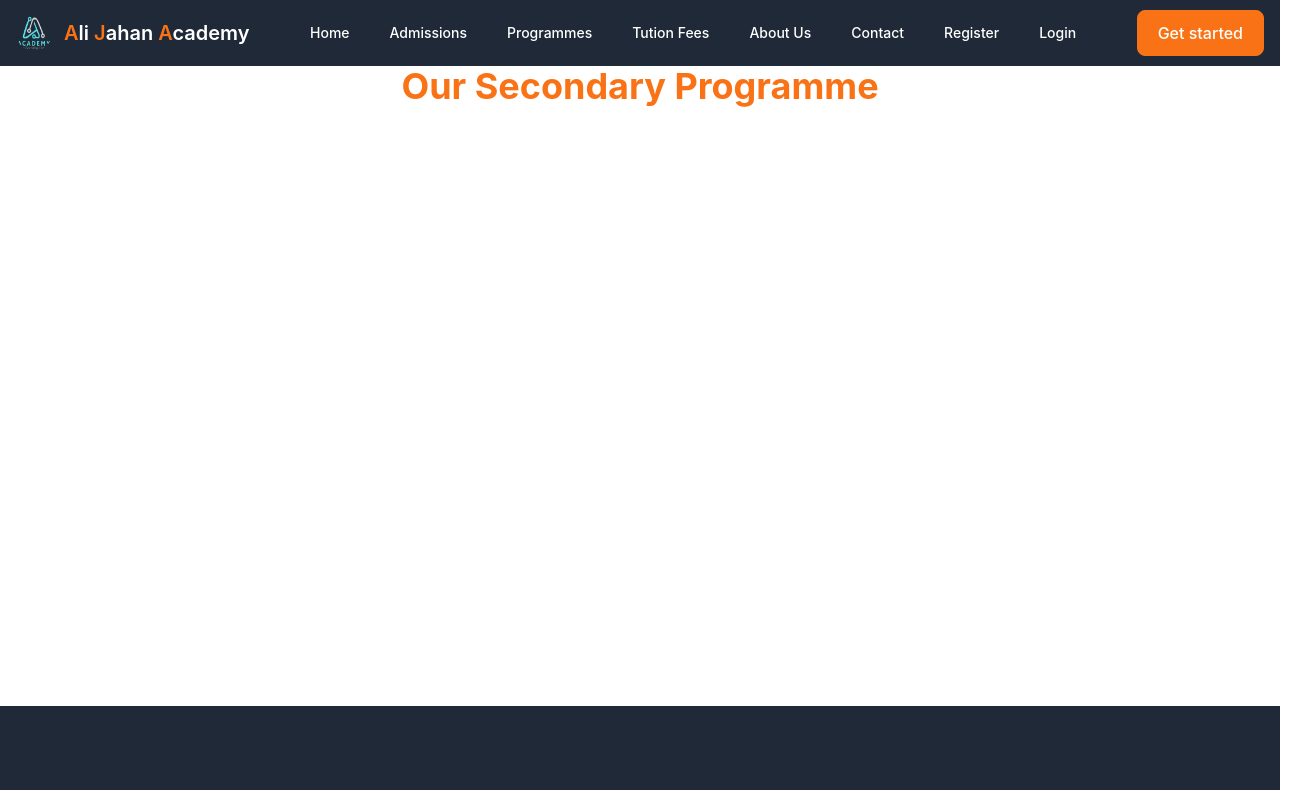
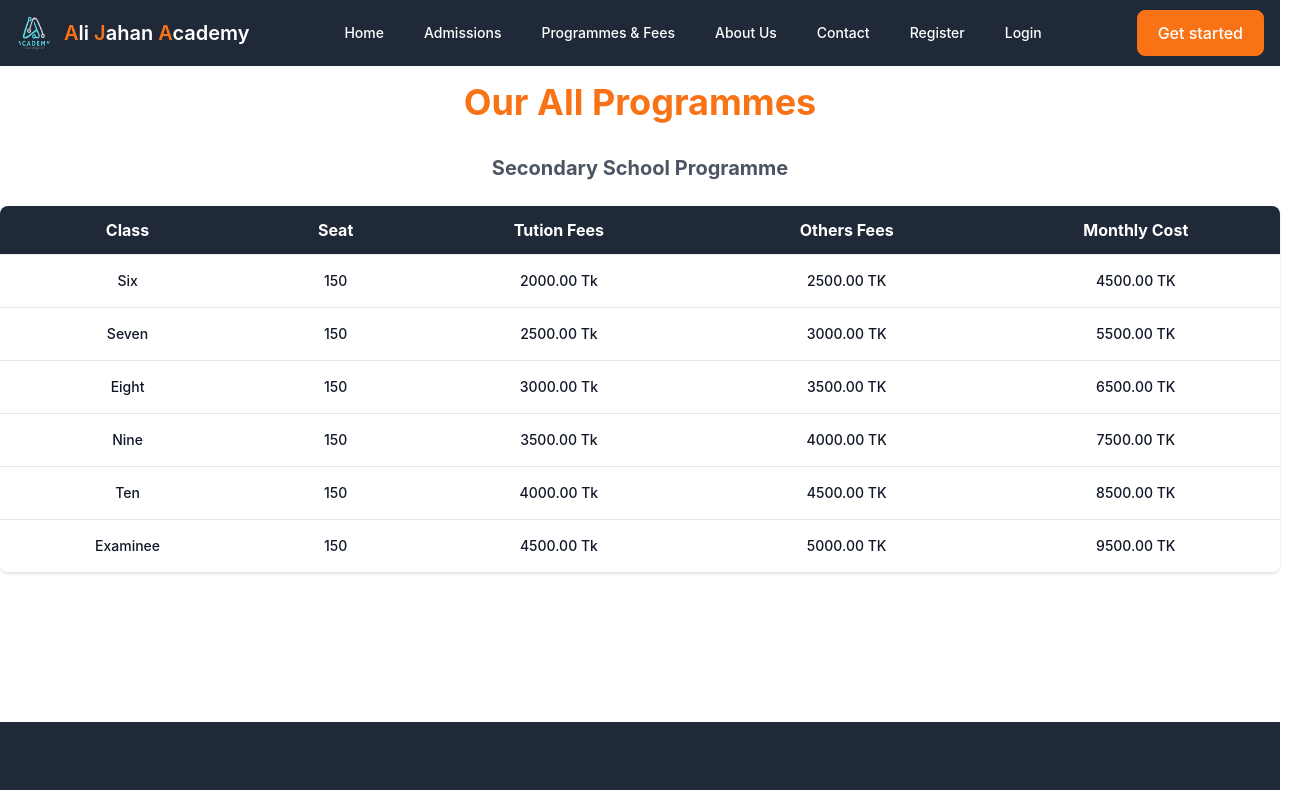
Before and after one commit to Ashraful2880/Client-AliJahan-Academy, a React (Create React App) app: page /programme in a window 1280 px wide. Shown: the top 790 px of the page, 1312 px wide, since content can reach past the window. Built offline with nearby package versions, Linux system fonts and the light colour scheme.

Commit message:
Programme & Fees Page Design Added

```diff
--- /dev/null
+++ b/public/Programme.json
@@ -0,0 +1,38 @@
+[
+    {
+        "class": "Six",
+        "seat": 150,
+        "fees": 2000,
+        "others": 2500
+    },
+    {
+        "class": "Seven",
+        "seat": 150,
+        "fees": 2500,
+        "others": 3000
+    },
+    {
+        "class": "Eight",
+        "seat": 150,
+        "fees": 3000,
+        "others": 3500
+    },
+    {
+        "class": "Nine",
+        "seat": 150,
+        "fees": 3500,
+        "others": 4000
+    },
+    {
+        "class": "Ten",
+        "seat": 150,
+        "fees": 4000,
+        "others": 4500
+    },
+    {
+        "class": "Examinee",
+        "seat": 150,
+        "fees": 4500,
+        "others": 5000
+    }
+]
--- a/src/App.js
+++ b/src/App.js
@@ -12,7 +12,6 @@ import Register from './Components/Register/Register';
 import Admissions from './Components/Admissions/Admissions';
 import Department from './Components/Programme/Programme';
 import Programme from './Components/Programme/Programme';
-import TutionFee from './Components/TutionFee/TutionFee';
 
 function App() {
   return (
@@ -28,7 +27,6 @@ function App() {
           <Route path='/admission' element={<Admissions />} />
           <Route path='/department' element={<Department />} />
           <Route path='/programme' element={<Programme />} />
-          <Route path='/fees' element={<TutionFee />} />
           <Route path='/contact' element={<Contact />} />
           <Route path='/register' element={<Register />} />
           <Route path='/login' element={<Login />} />
--- a/src/Components/Common/Header/Header.js
+++ b/src/Components/Common/Header/Header.js
@@ -37,12 +37,7 @@ const Header = () => {
                         </li>
                         <li>
                             <Link to="/programme" className="block py-2 text-white text-md hover:bg-orange-500 px-5 rounded" >
-                                Programmes
-                            </Link>
-                        </li>
-                        <li>
-                            <Link to="/fees" className="block py-2 text-white text-md hover:bg-orange-500 px-5 rounded" >
-                                Tution Fees
+                                Programmes & Fees
                             </Link>
                         </li>
                         <li>
--- a/src/Components/Programme/Programme.js
+++ b/src/Components/Programme/Programme.js
@@ -1,10 +1,66 @@
-import React from 'react';
+import React, { useEffect, useState } from 'react';
 
 const Programme = () => {
+    const [programmes, setProgrammes] = useState([])
+    useEffect(() => {
+        fetch("./Programme.json")
+            .then(res => res.json())
+            .then(data => setProgrammes(data))
+    }, [])
     return (
         <div className="container mx-auto h-[80vh]">
-            <div>
-                <h1 className="text-4xl text-orange-500 font-bold">Our Secondary Programme</h1>
+            <h1 className="text-4xl text-orange-500 font-bold mb-10 mt-4">Our All Programmes</h1>
+            <div className="-my-2 overflow-x-auto sm:-mx-6 lg:-mx-8">
+                <h1 className="text-xl font-bold text-gray-600 mb-4">Secondary School Programme</h1>
+                <div className="py-2 align-middle inline-block min-w-full sm:px-6 lg:px-8">
+                    <div className="shadow overflow-hidden border-b border-gray-200 sm:rounded-lg">
+                        <table className="min-w-full divide-y divide-gray-200">
+                            <thead className="bg-gray-50">
+                                <tr className="text-white bg-gray-800">
+                                    <th className="py-3">Class</th>
+                                    <th className="py-3">Seat</th>
+                                    <th className="py-3">Tution Fees</th>
+                                    <th className="py-3">Others Fees</th>
+                                    <th className="py-3">Monthly Cost</th>
+                                </tr>
+                            </thead>
+                            <tbody className="bg-white divide-y divide-gray-200">
+                                {programmes.map((programme) => (
+                                    <tr key={programme._id} className=" hover:bg-gray-200 cursor-pointer duration-300">
+                                        <td className="px-6 py-4 whitespace-nowrap">
+                                            <div className="">
+                                                <div className="text-sm font-medium text-gray-900">{programme.class}</div>
+                                            </div>
+                                        </td>
+                                        <td className="px-6 py-4 whitespace-nowrap">
+                                            <div className="">
+                                                <div className="text-sm font-medium text-gray-900">
+                                                    {programme?.seat}</div>
+                                            </div>
+                                        </td>
+                                        <td className="px-6 py-4 whitespace-nowrap">
+                                            <div className="">
+                                                <div className="text-sm font-medium text-gray-900">{programme?.fees}.00 Tk</div>
+                                            </div>
+                                        </td>
+                                        <td className="px-6 py-4 whitespace-nowrap">
+                                            <div className="">
+                                                <div className="text-sm font-medium text-gray-900">{programme.others}.00 TK</div>
+                                            </div>
+                                        </td>
+                                        <td className="px-6 py-4 whitespace-nowrap">
+                                            <div className="">
+                                                <div className="text-sm font-medium text-gray-900">
+                                                    {programme?.fees + programme?.others}.00 TK
+                                                </div>
+                                            </div>
+                                        </td>
+                                    </tr>
+                                ))}
+                            </tbody>
+                        </table>
+                    </div>
+                </div>
             </div>
         </div>
     );
--- a/src/Components/TutionFee/TutionFee.js
+++ /dev/null
@@ -1,11 +0,0 @@
-import React from 'react';
-
-const TutionFee = () => {
-    return (
-        <div className="container mx-auto h-[80vh]">
-            Tution Fees
-        </div>
-    );
-};
-
-export default TutionFee;
```
